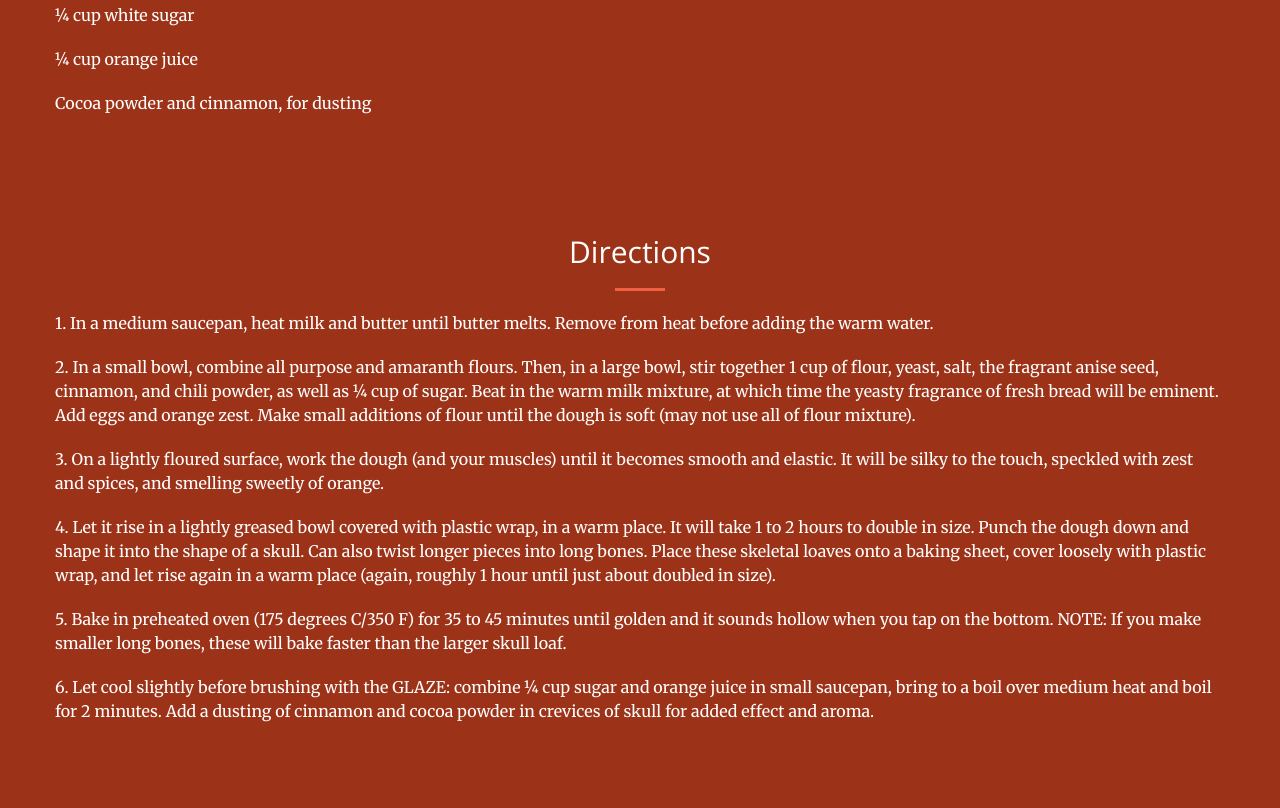
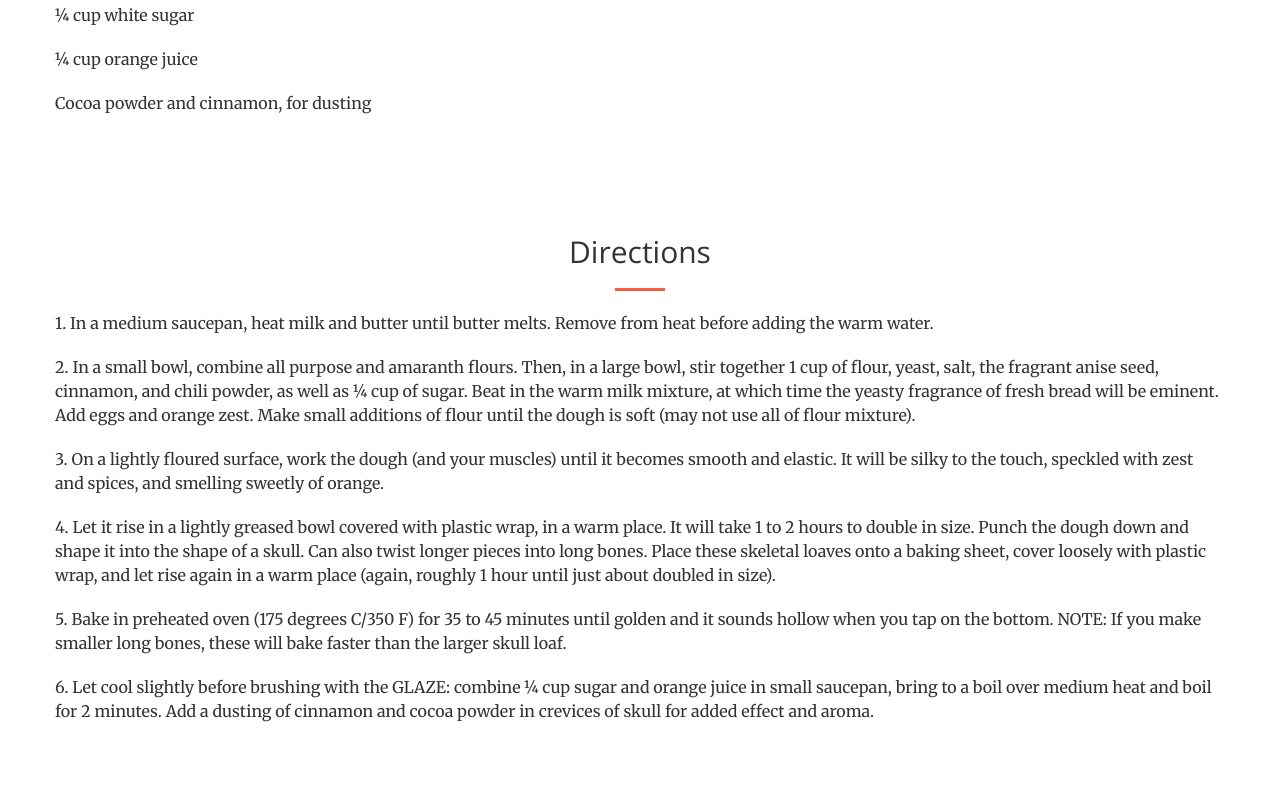
Before and after one commit to KatherineRCook/Pandemuertos, a plain HTML site: page index.html in a window 1280 px wide. Shown: the part 1992-2800 px from the top of the page. Drawn offline with nearby package versions, Linux system fonts and the light colour scheme.

Commit message:
fix of sections/colouring

```diff
--- a/index.html
+++ b/index.html
@@ -97,7 +97,7 @@
         </div>
     </section>
 
-        <section class="bg-primary" id="ingredients">
+    <section id="ingredients">
           <div class="container">
             <div class="row">
                 <div class="col-lg-12 text-center">
@@ -128,7 +128,7 @@
 
             </div>
 			</div>
-		<section class="bg-primary" id="directions">
+		<section id="directions">
 			<div class="row">
                 <div class="col-lg-12 text-center">
 				<h2 class="section-heading">Directions</h2>
```
